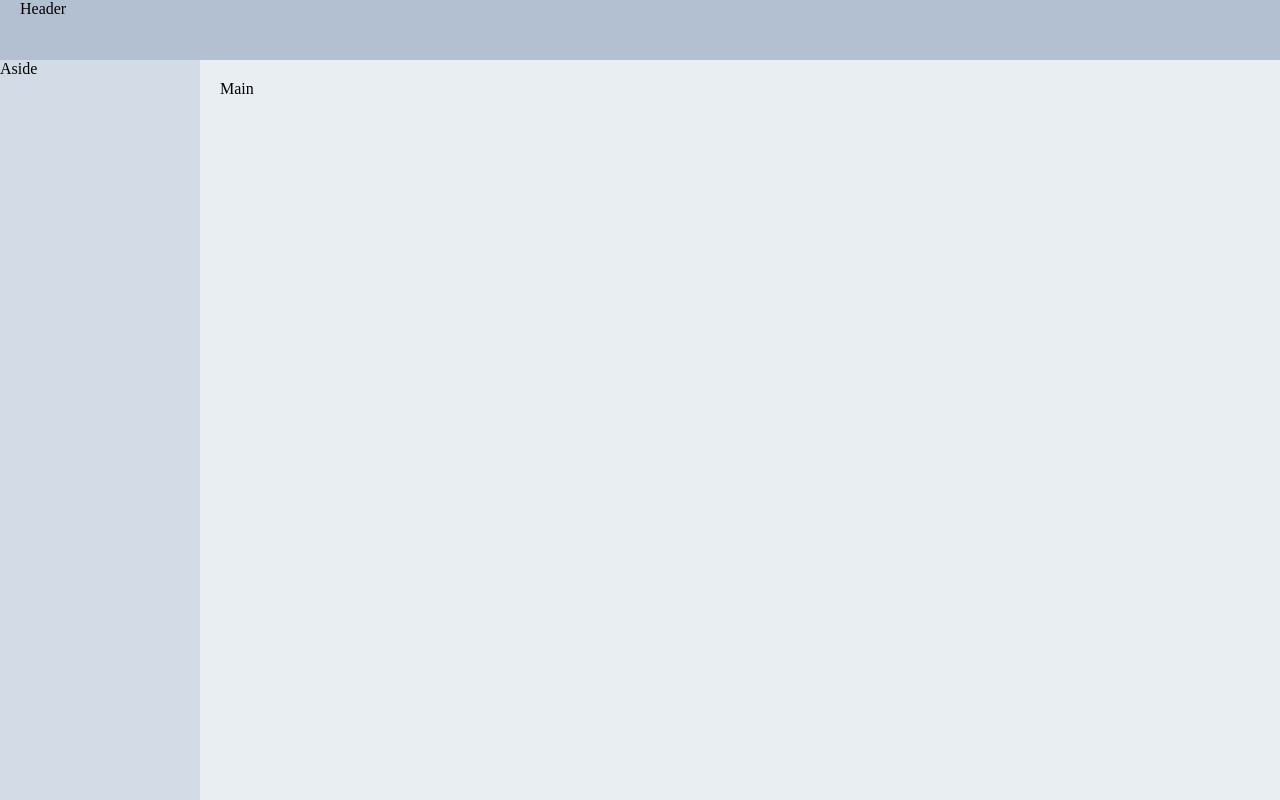
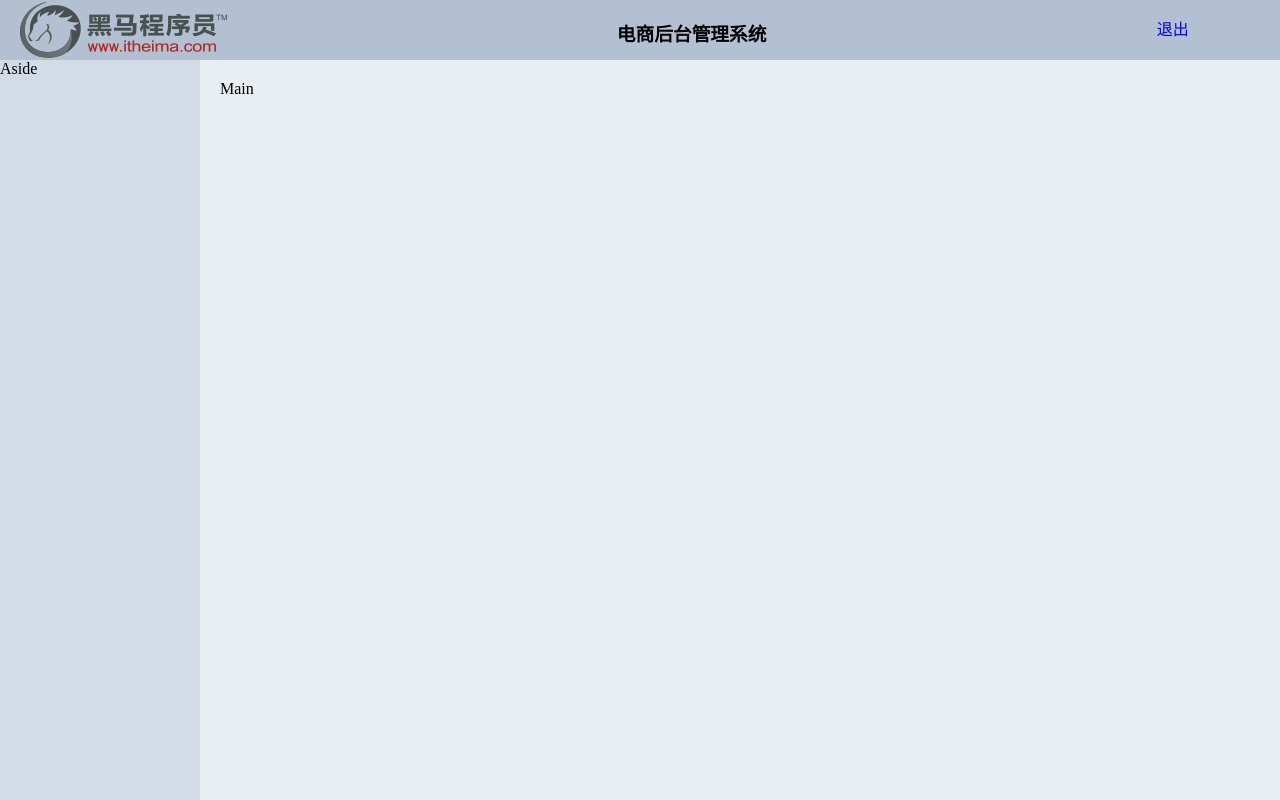
Before and after one commit to zsyweb/mallmanager, a Vue app: page / in a window 1280 px wide. Built offline with nearby package versions, Linux system fonts and the light colour scheme; the HTML template or start-up script is replaced by a standard one.

Commit message:
头部样式调整

```diff
--- a/src/components/home/home.vue
+++ b/src/components/home/home.vue
@@ -1,6 +1,24 @@
 <template>
   <el-container class="contain">
-    <el-header class="header">Header</el-header>
+    <el-header class="header">
+      <el-row>
+        <el-col :span="4" class="logo">
+          <div class="grid-content bg-purple" >
+            <img src="../../assets/logo.png" alt="无法显示图片"/>
+          </div>
+        </el-col>
+        <el-col :span="18" class="middle">
+          <div class="grid-content bg-purple-light">
+            <h3>电商后台管理系统</h3>
+          </div>
+        </el-col>
+        <el-col :span="2">
+          <div class="grid-content bg-purple">
+            <a href="#" class="loginout">退出</a>
+          </div>
+        </el-col>
+      </el-row>
+    </el-header>
     <el-container>
       <el-aside width="200px" class="aside">Aside</el-aside>
       <el-main class="main">Main</el-main>
@@ -26,4 +44,14 @@
   background-color: #e9eef3;
   height: 100%;
 }
+.logo{
+  padding-top: 2px;
+}
+.middle {
+  text-align: center;
+}
+.loginout {
+  text-decoration: none;
+  line-height: 60px;
+}
 </style>
```
Also changed, not shown: src/assets/logo.png (added).
